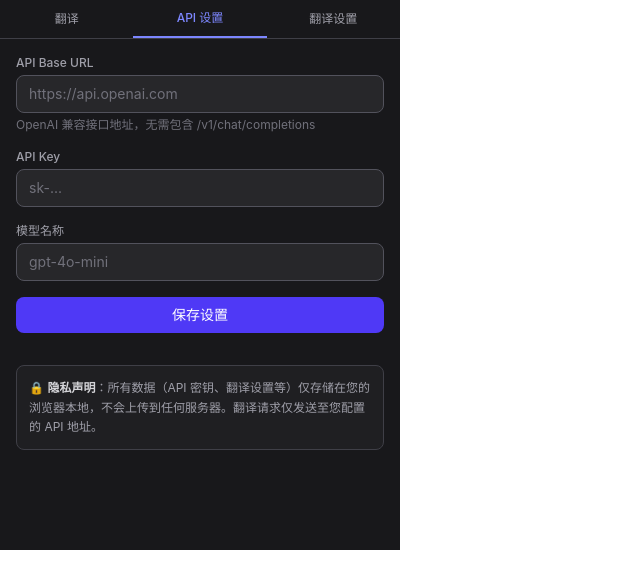
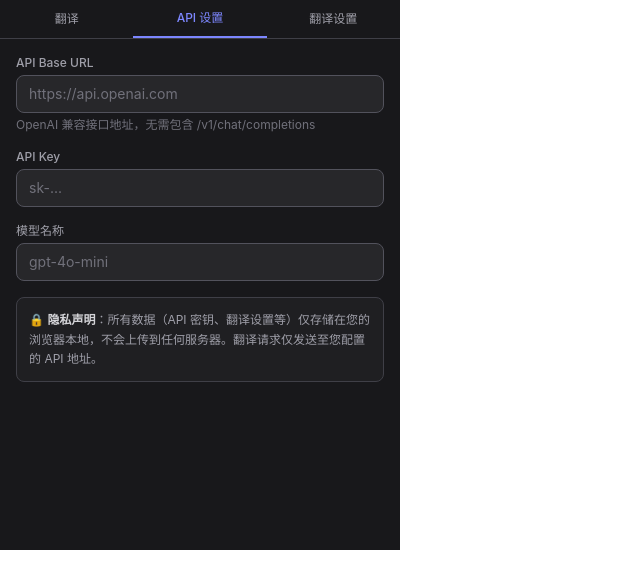
Before and after one commit to super-ring/translate-agent, a React (Vite) app: page / in a window 1280 px wide. Both pictures are taken after a click on the button "API 设置". Shown: the top 588 px of the page, without its empty margins (0-640 px from the left). Built offline with nearby package versions, Linux system fonts and the light colour scheme.

Commit message:
feat: 优化 ApiSettings 组件，移除不必要的状态和保存按钮，简化 API 设置逻辑

```diff
--- a/src/components/ApiSettings.tsx
+++ b/src/components/ApiSettings.tsx
@@ -1,42 +1,26 @@
-import { useState } from "react";
 import { useStorage } from "../hooks/useStorage";
 import { STORAGE_KEYS } from "../lib/constants";
 
 export function ApiSettings() {
   const {
     value: apiUrl,
-    setValue: setApiUrl,
     save: saveApiUrl,
     loaded: urlLoaded,
   } = useStorage(STORAGE_KEYS.API_URL);
   const {
     value: apiKey,
-    setValue: setApiKey,
     save: saveApiKey,
     loaded: keyLoaded,
   } = useStorage(STORAGE_KEYS.API_KEY);
   const {
     value: model,
-    setValue: setModel,
     save: saveModel,
     loaded: modelLoaded,
   } = useStorage(STORAGE_KEYS.MODEL);
 
-  const [saved, setSaved] = useState(false);
-
   if (!urlLoaded || !keyLoaded || !modelLoaded) {
     return <div className="p-4 text-zinc-500 text-sm">加载中...</div>;
   }
-
-  const handleSave = async () => {
-    await Promise.all([
-      saveApiUrl(apiUrl),
-      saveApiKey(apiKey),
-      saveModel(model),
-    ]);
-    setSaved(true);
-    setTimeout(() => setSaved(false), 2000);
-  };
 
   return (
     <div className="p-4 space-y-4">
@@ -49,7 +33,7 @@ export function ApiSettings() {
           className="w-full bg-zinc-800 text-zinc-100 rounded-lg px-3 py-2 text-sm border border-zinc-600 focus:border-indigo-500 focus:outline-none placeholder-zinc-500"
           placeholder="https://api.openai.com"
           value={apiUrl}
-          onChange={(e) => setApiUrl(e.target.value)}
+          onChange={(e) => saveApiUrl(e.target.value)}
         />
         <p className="text-xs text-zinc-500 mt-1">
           OpenAI 兼容接口地址，无需包含 /v1/chat/completions
@@ -65,7 +49,7 @@ export function ApiSettings() {
           className="w-full bg-zinc-800 text-zinc-100 rounded-lg px-3 py-2 text-sm border border-zinc-600 focus:border-indigo-500 focus:outline-none placeholder-zinc-500"
           placeholder="sk-..."
           value={apiKey}
-          onChange={(e) => setApiKey(e.target.value)}
+          onChange={(e) => saveApiKey(e.target.value)}
         />
       </div>
 
@@ -78,16 +62,9 @@ export function ApiSettings() {
           className="w-full bg-zinc-800 text-zinc-100 rounded-lg px-3 py-2 text-sm border border-zinc-600 focus:border-indigo-500 focus:outline-none placeholder-zinc-500"
           placeholder="gpt-4o-mini"
           value={model}
-          onChange={(e) => setModel(e.target.value)}
+          onChange={(e) => saveModel(e.target.value)}
         />
       </div>
-
-      <button
-        className="w-full bg-indigo-600 hover:bg-indigo-500 text-white text-sm font-medium py-2 rounded-lg transition-colors"
-        onClick={handleSave}
-      >
-        {saved ? "已保存 ✓" : "保存设置"}
-      </button>
 
       <div className="mt-4 p-3 bg-zinc-800/50 rounded-lg border border-zinc-700">
         <p className="text-xs text-zinc-400 leading-relaxed">
```
